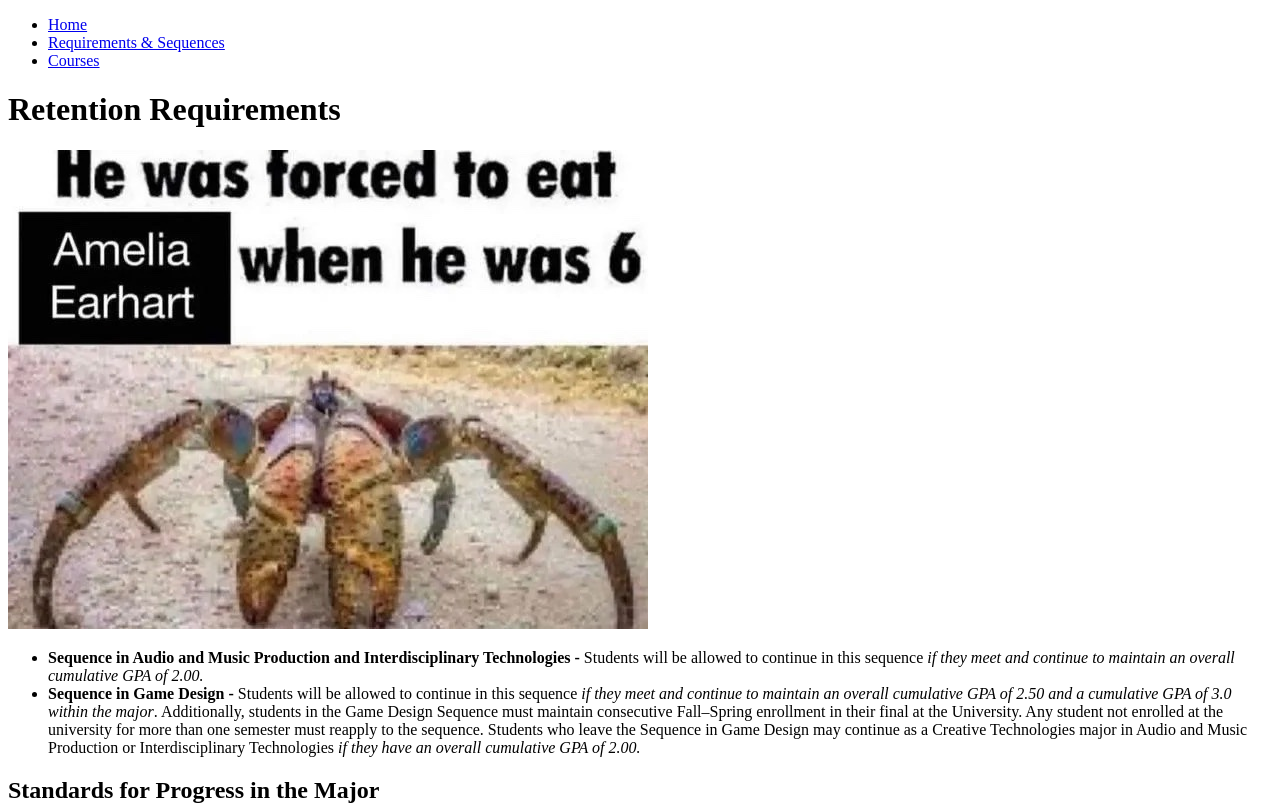
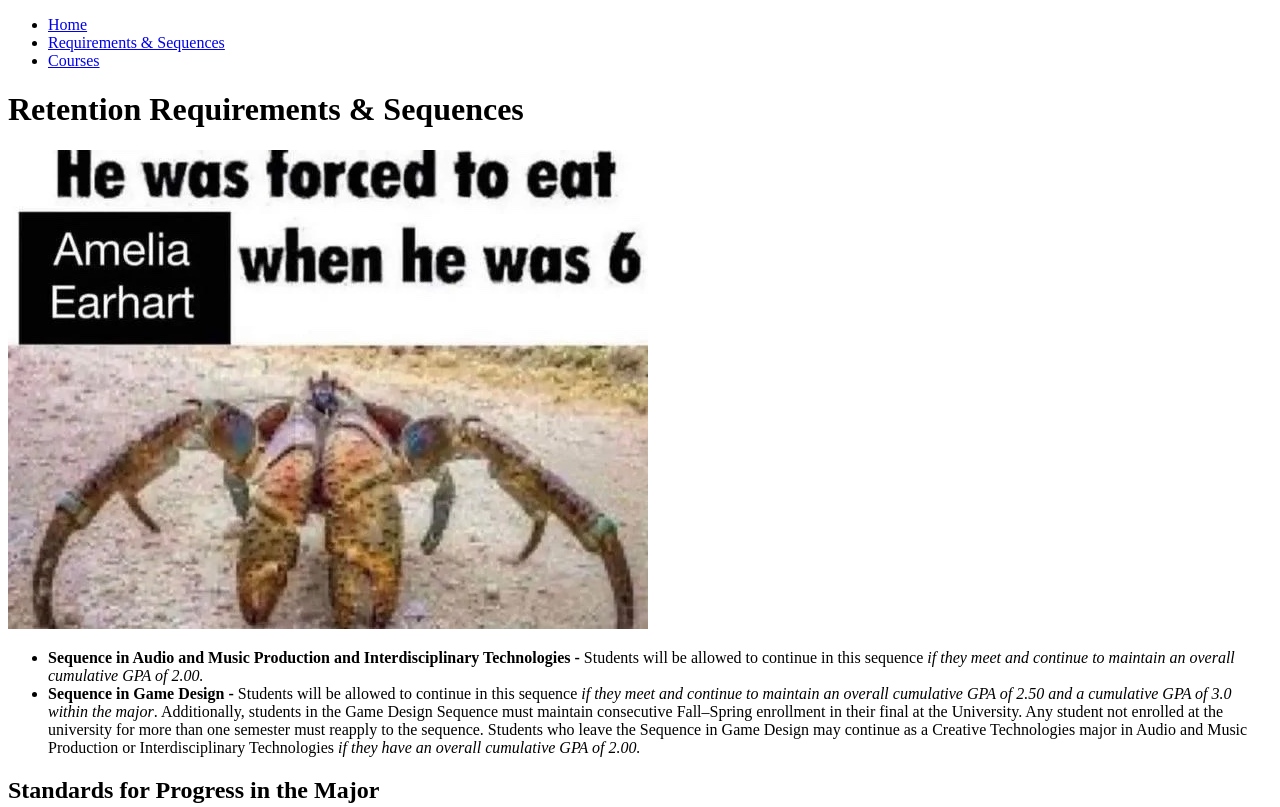
Before and after one commit to LoonyFrinkelboom/CTK301, a plain HTML site: page assignment2/rqsq.html in a window 1280 px wide. Shown: the top 807 px of the page. Drawn offline with Linux system fonts and the light colour scheme.

Commit message:
Update rqsq.html

```diff
--- a/assignment2/rqsq.html
+++ b/assignment2/rqsq.html
@@ -12,7 +12,7 @@
         <li><a href="courses.html">Courses</a></li>
       </ul>
 
-    <h1>Retention Requirements</h1>
+    <h1>Retention Requirements & Sequences</h1>
 
     <img src="amelia.png" alt="an image of a coconut crab captioned: he was forced to eat Amelia Earhart when he was 6" ><br>
 
```
